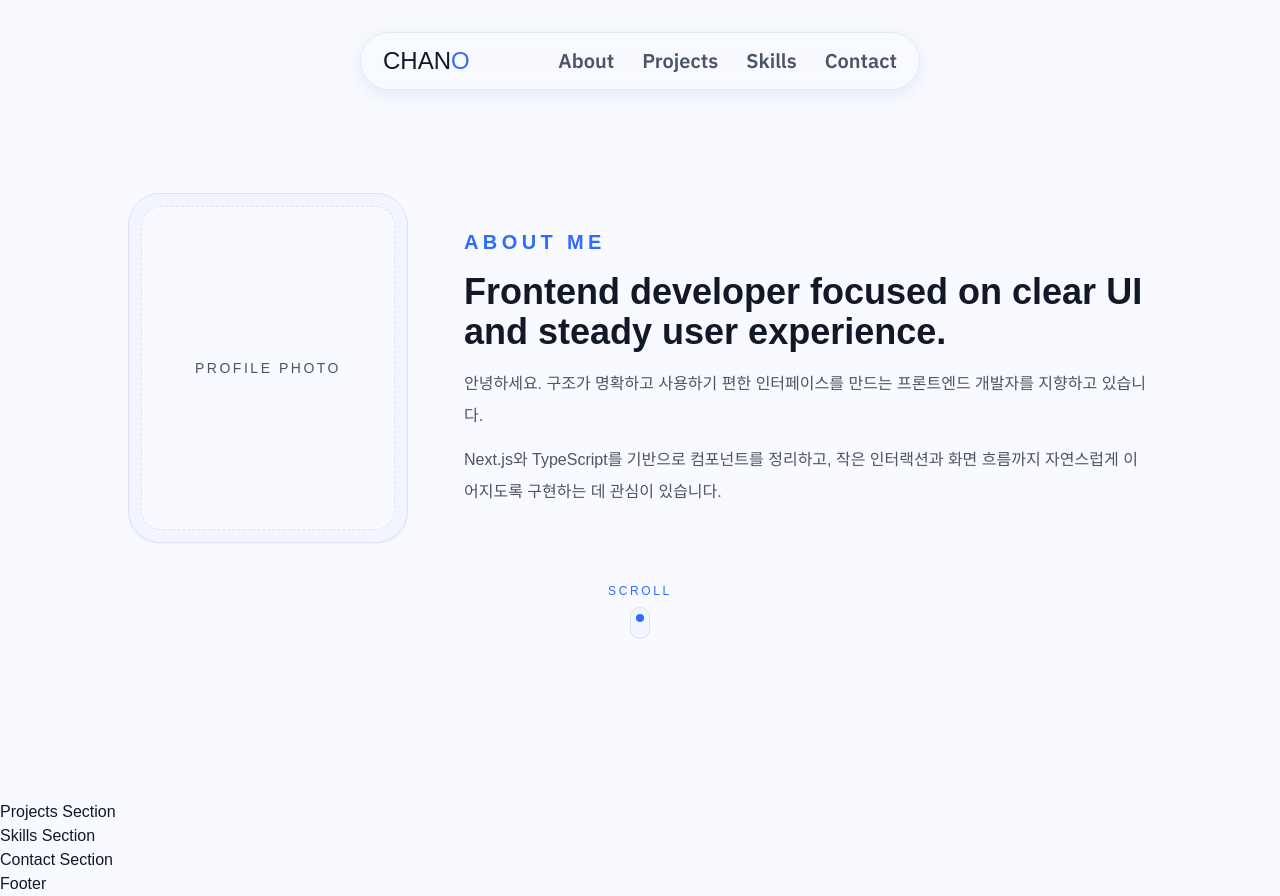
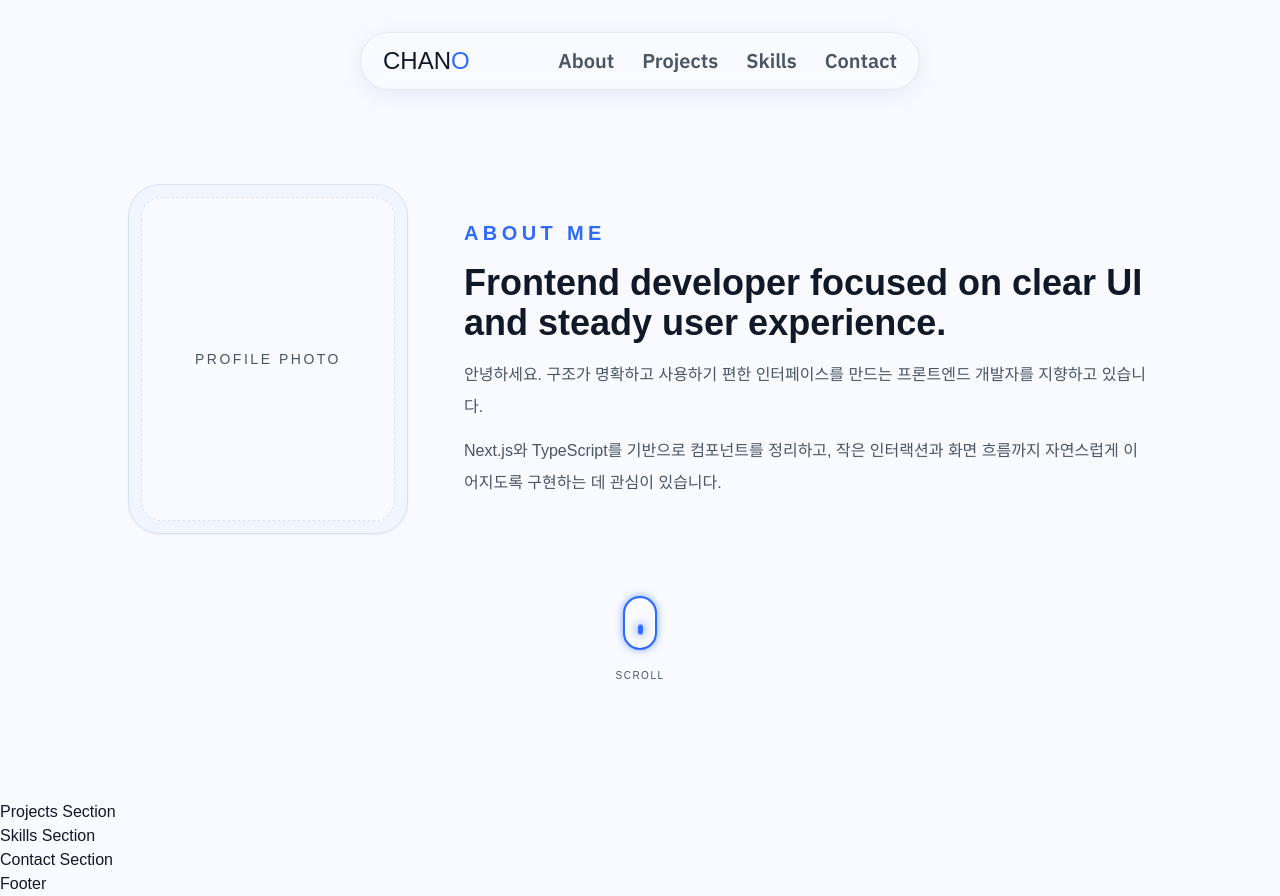
Before and after one commit to chano6/my-portfolio, a Next.js app: page / in a window 1280 px wide. Built offline with nearby package versions, Linux system fonts and the light colour scheme; a web font is replaced by a local one.

Commit message:
style: 스크롤 버튼 스타일 수정

```diff
--- a/src/app/globals.css
+++ b/src/app/globals.css
@@ -116,6 +116,53 @@ body {
   }
 }
 
+.scroll-btn {
+  width: 30px;
+  height: 50px;
+  border-radius: 30px;
+  display: flex;
+  align-items: center;
+  justify-content: center;
+  background-color: transparent;
+  border: none;
+  outline: 2px solid var(--color-blue-primary);
+  box-shadow: 0px 0px 10px var(--color-blue-primary);
+  position: relative;
+}
+
+.scroll-btn::after {
+  content: "scroll";
+  position: absolute;
+  top: 140%;
+  color: var(--color-muted);
+  text-transform: uppercase;
+  letter-spacing: 1.5px;
+  font-size: 10px;
+  white-space: nowrap;
+}
+
+.scroll-dot {
+  width: 5px;
+  height: 10px;
+  border-radius: 10px;
+  background-color: var(--color-blue-primary);
+  box-shadow: 0px 0px 10px var(--color-blue-primary);
+  animation: scroll_dot 2s linear infinite;
+  transform: translateY(40%);
+}
+
+@keyframes scroll_dot {
+  0% {
+    transform: translateY(40%);
+  }
+  50% {
+    transform: translateY(90%);
+  }
+  100% {
+    transform: translateY(40%);
+  }
+}
+
 @media (max-width: 640px) {
   .intro-title {
     font-size: clamp(2rem, 12vw, 3.2rem);
--- a/src/components/about/About.tsx
+++ b/src/components/about/About.tsx
@@ -38,13 +38,10 @@ export default function About() {
         </div>
       </div>
 
-      <div className="mt-8 flex flex-col items-center gap-2 text-blue-primary md:mt-10">
-        <span className="text-xs font-medium uppercase tracking-[0.22em]">
-          Scroll
-        </span>
-        <span className="flex h-8 w-5 justify-center rounded-full border border-blue-border bg-blue-surface">
-          <span className="mt-1.5 h-2 w-2 rounded-full bg-blue-primary" />
-        </span>
+      <div className="mt-14 flex flex-col items-center md:mt-16">
+        <div className="scroll-btn">
+          <div className="scroll-dot" />
+        </div>
       </div>
     </section>
   );
```
